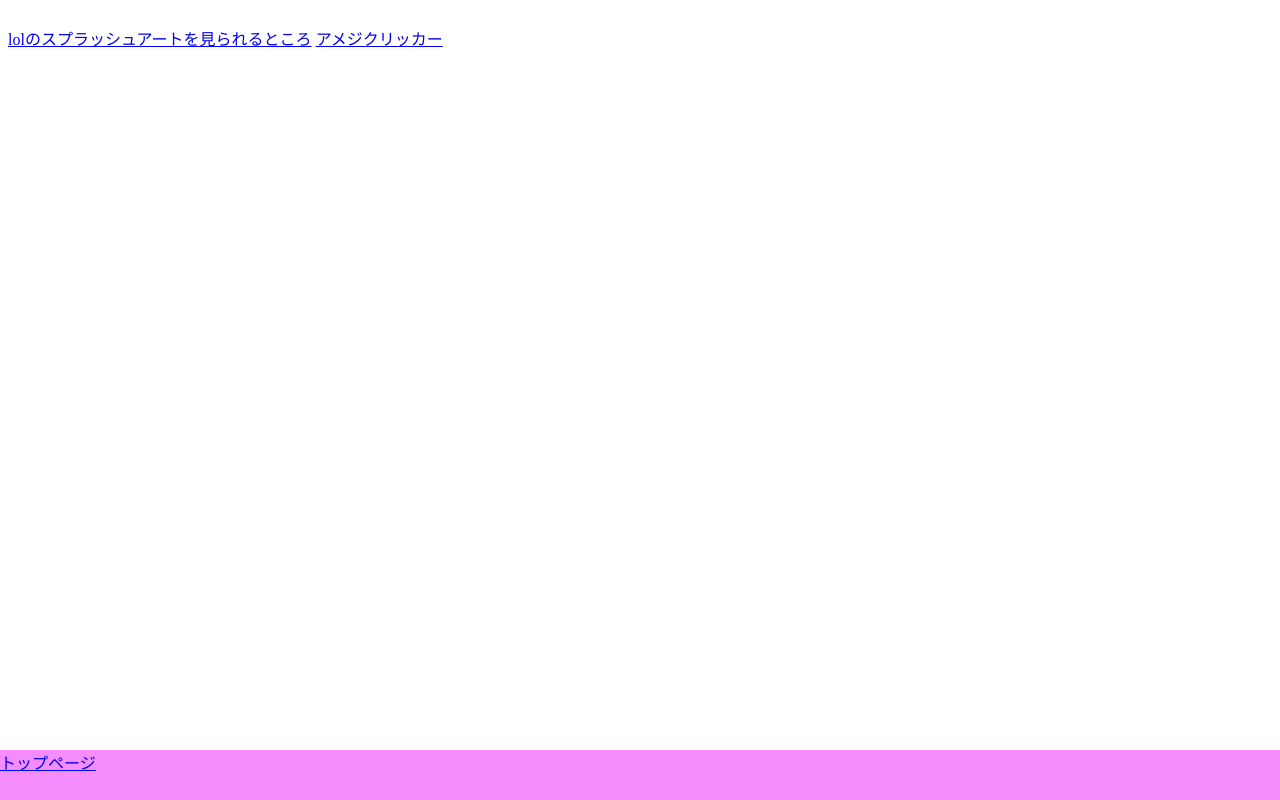
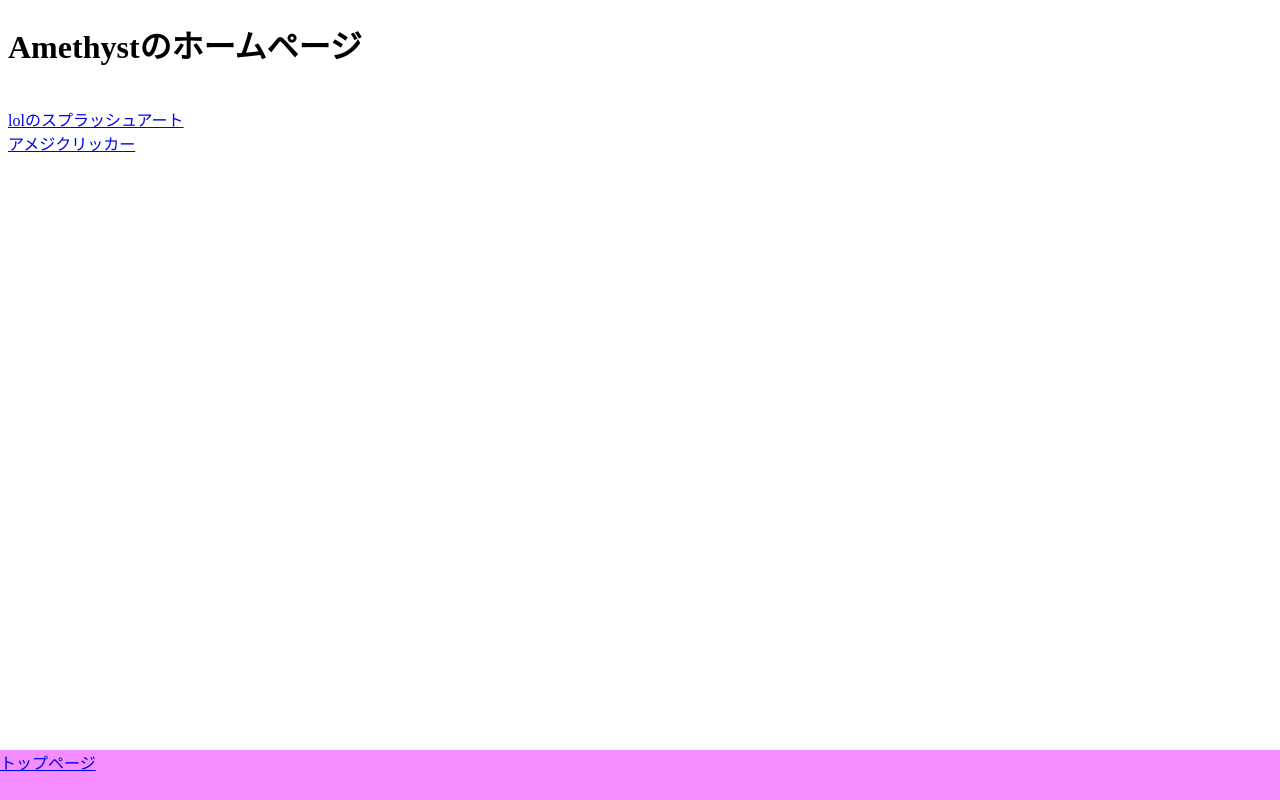
Before and after one commit to Amethyst1106/page, a plain HTML site: page index.html in a window 1280 px wide. Drawn offline with nearby package versions, Linux system fonts and the light colour scheme.

Commit message:
見た目変更

```diff
--- a/header.html
+++ b/header.html
@@ -1,4 +1,4 @@
 <link href="css/header.css" rel = "stylesheet">
 <header>
-
+    <h1>Amethystのホームページ</h1>
 </header>
--- a/index.html
+++ b/index.html
@@ -13,7 +13,8 @@
         <header id="header"></header>
 
         <br>
-        <a href="lol.html">lolのスプラッシュアートを見られるところ</a>
+        <a href="lol.html">lolのスプラッシュアート</a>
+        <br>
         <a href="clicker.html">アメジクリッカー</a>
 
         <footer id="footer"></footer>
```
